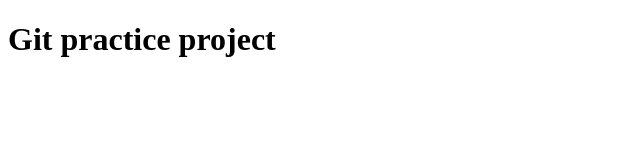
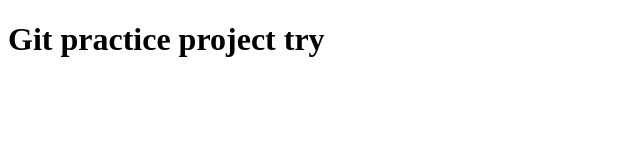
Before and after one commit to Reppypurpose/git-practice, a plain HTML site: page index.html in a window 1280 px wide. Shown: the full height of the page, 0-640 px from the left. Drawn offline with Linux system fonts and the light colour scheme.

Commit message:
added h1 message in the html file

```diff
--- a/index.html
+++ b/index.html
@@ -4,6 +4,6 @@
 	<title>Git First Project</title>
 </head>
 <body>
-	<h1> Git practice project </h1>
+	<h1> Git practice project try </h1>
 </body>
 </html>
```
